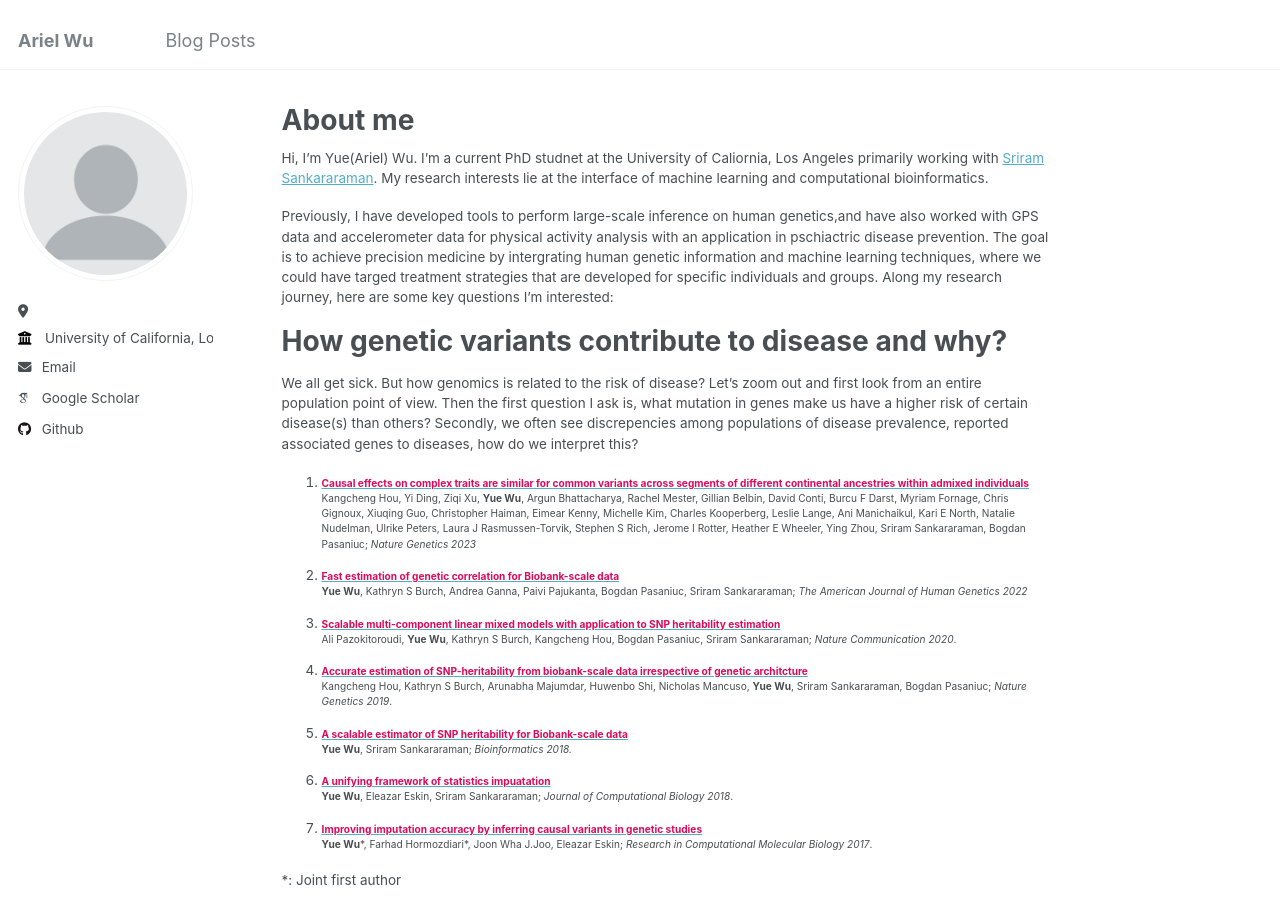
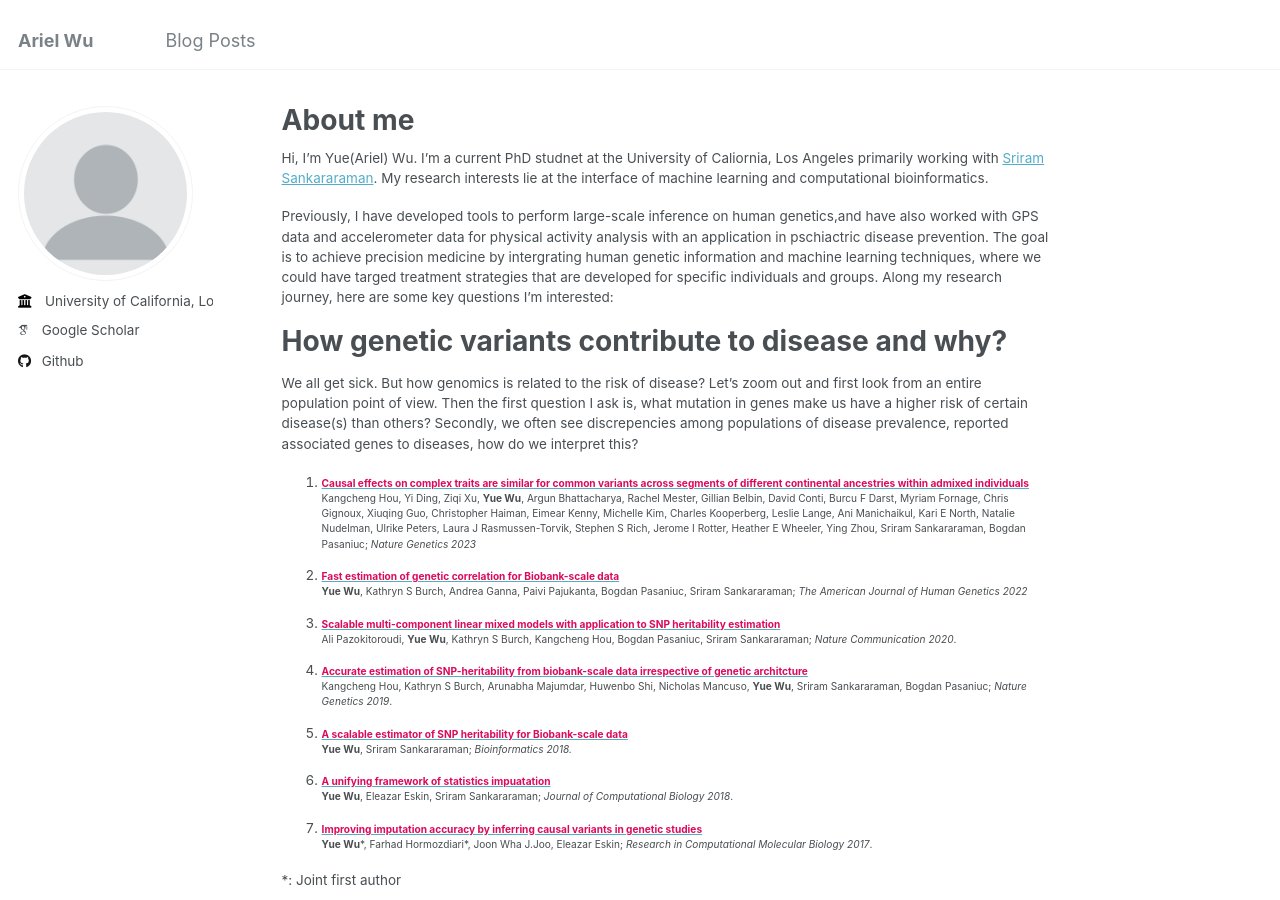
Before and after one commit to ariel-wu/ariel-wu.github.io, a Jekyll site: the page built from _pages/about.md, in a window 1280 px wide and 900 px high. Built offline with Jekyll 4.4.1, drawn with Linux system fonts in a browser that asks for light colours; some web fonts are replaced.

Commit message:
Update _config.yml

```diff
--- a/_config.yml
+++ b/_config.yml
@@ -22,13 +22,13 @@ repository               : "ariel-wu.github.io"
 author:
   # Biographic information
   avatar           : "profile.png"
-  name             : ""
+  name             :
   pronouns         : # example: "she/her"
-  bio              : ""
-  location         : ""
+  bio              :
+  location         :
   employer         : "University of California, Los Angeles"
   uri              : # URL
-  email            :  ""
+  email            :
 
   # Academic websites
   arxiv            : # URL - Update with the correct link to your profile
```
